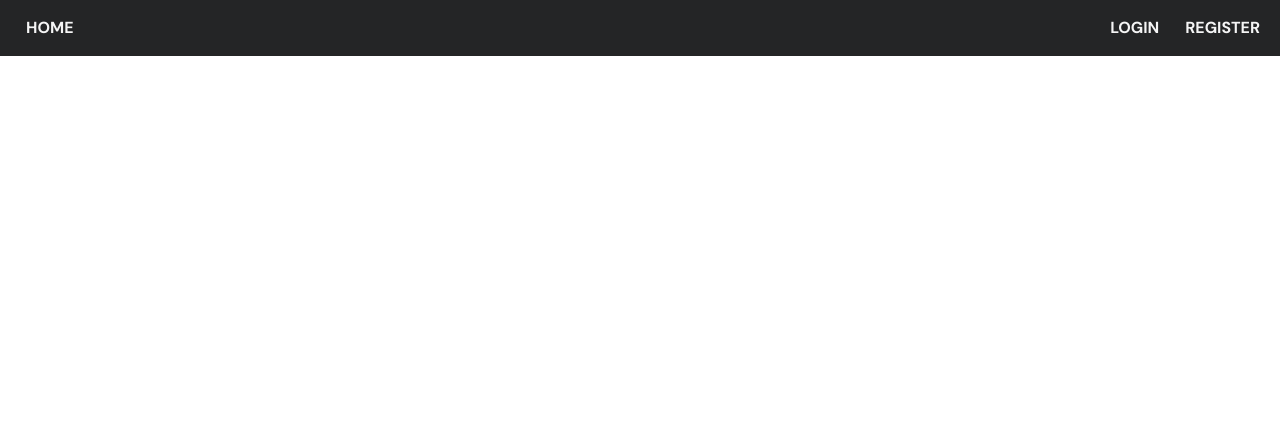
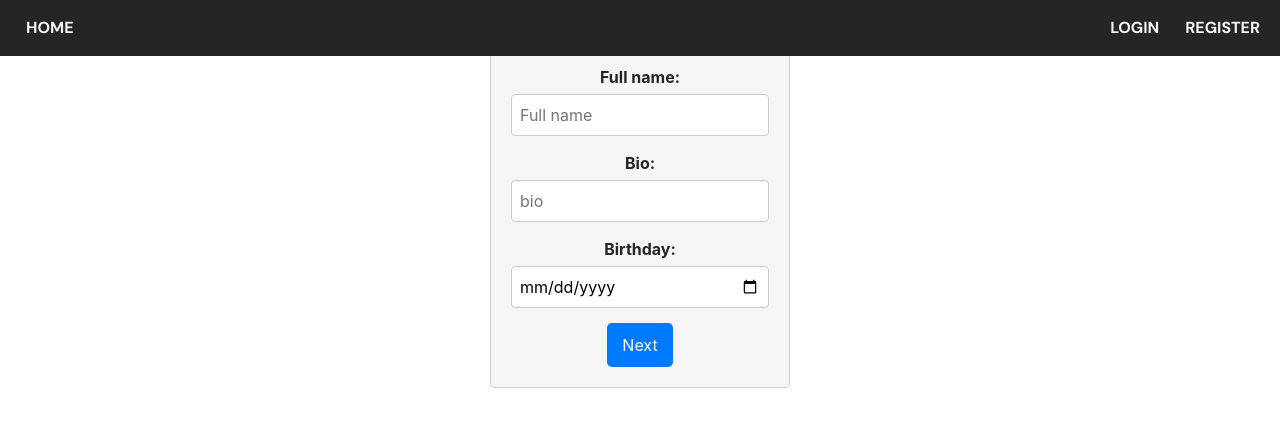
Before and after one commit to oet247/homechef, a React (Create React App) app in the folder src/client/homechef/: page /additionalInfo in a window 1280 px wide. Before the commit this address had no page. Shown: the top 426 px of the page. Built offline with nearby package versions, Linux system fonts and the light colour scheme; the HTML template or start-up script is replaced by a standard one.

Commit message:
worked on additionalInfo

```diff
--- a/src/client/homechef/package.json
+++ b/src/client/homechef/package.json
@@ -9,6 +9,7 @@
     "@types/react-router-dom": "^5.3.3",
     "axios": "^1.6.0",
     "bootstrap": "^5.3.2",
+    "dotenv": "^16.3.1",
     "jwt-decode": "^4.0.0",
     "react": "^18.2.0",
     "react-bootstrap": "^2.9.1",
--- a/src/client/homechef/src/App.js
+++ b/src/client/homechef/src/App.js
@@ -1,14 +1,17 @@
 import './App.css';
-import { BrowserRouter, Routes, Route} from 'react-router-dom';
+import { BrowserRouter, Routes, Route } from 'react-router-dom';
 import { Login } from "./components/login";
 import { Home } from "./components/home";
 import { Navigation } from './components/navigation';
 import { Logout } from './components/logout';
-import Registration from './components/registration';
-import {ProfilePage} from './components/profilepage';
+import { Registration } from './components/registration';
+import { ProfilePage } from './components/profilepage';
+import { AdditionalInfo } from './components/additionalInfo';
+import { UserIdProvider } from './components/customhooks/userIDHook';
 
 function App() {
   return (
+    <UserIdProvider>
       <BrowserRouter>
         <Navigation></Navigation>
         <Routes>
@@ -16,9 +19,11 @@ function App() {
           <Route path="/login" element={<Login />} />
           <Route path="/logout" element={<Logout />} />
           <Route path="/registration" element={<Registration />} />
-        <Route path="/profilepage" element={< ProfilePage/>}/>
+          <Route path="/profilepage" element={<ProfilePage />} />
+          <Route path="/additionalInfo" element={<AdditionalInfo />} />
         </Routes>
       </BrowserRouter>
+    </UserIdProvider>
   );
 }
 
--- /dev/null
+++ b/src/client/homechef/src/components/additionalInfo.jsx
@@ -0,0 +1,113 @@
+import {useState} from "react";
+import axios from 'axios';
+import { useUserId } from './customhooks/userIDHook';
+
+export const AdditionalInfo = () => {
+    const [full_name, setFullName] = useState('');
+    const [bio, setBio] = useState('');
+    const [birthday, setBirthday] = useState('');
+    const [error, setError] = useState('');
+
+    const {userId} = useUserId();
+
+
+
+    const handleAdditionalInfo = async () => {
+        // Check if birthday is a valid date
+        if (birthday && isNaN(Date.parse(birthday))) {
+            setError('Invalid birthday');
+            return;
+        }
+
+        // Check if the entered year is more than 110 years from the current year
+        const currentYear = new Date().getFullYear();
+        const enteredYear = new Date(birthday).getFullYear();
+        if (birthday && currentYear - enteredYear > 110) {
+            setError('Invalid birthday');
+            return;
+        }
+        //Check if the date is in the future
+        const currentDate = new Date();
+        const enteredDate = new Date(birthday);
+        if (birthday && enteredDate > currentDate) {
+            setError('Invalid birthday');
+            return;
+        }
+
+        let age = currentDate.getFullYear() - enteredDate.getFullYear();
+        const m = currentDate.getMonth() - enteredDate.getMonth();
+        if (birthday && (m < 0 || (m === 0 && currentDate.getDate() < enteredDate.getDate()))) {
+            age--;
+        }
+        if (birthday && age < 13) {
+            setError('You must be at least 13 years old to submit');
+            return;
+        }
+
+        try {
+            const response = await axios.patch(
+                `${process.env.REACT_APP_API_URL}/user/${userId}`,
+                {
+                    full_name: full_name,
+                    bio: bio,
+                    birthday: birthday
+                },
+                {
+                    headers: {
+                        'Authorization': `Bearer ${localStorage.getItem('access_token')}`
+                    },
+                    withCredentials: true,
+                }
+            );
+
+            if (response.status === 200) {
+                console.log('successful');
+                window.location.href = '/login';
+            }
+        } catch (error) {
+            console.error('Registration error:', error);
+        }
+    }
+
+    return (
+        <div className="registration-container">
+            <form onSubmit={handleAdditionalInfo}>
+                <div>
+                    <h3>AdditionalInfo</h3>
+                    {error && <p>{error}</p>}
+                    <div className="input-container">
+                        <label>Full name:</label>
+                        <input
+                            type="text"
+                            placeholder="Full name"
+                            value={full_name}
+                            onChange={(e) => setFullName(e.target.value)}
+                        />
+                    </div>
+                    <div className="input-container">
+                        <label>Bio:</label>
+                        <input
+                            type="text"
+                            placeholder="bio"
+                            value={bio}
+                            onChange={(e) => setBio(e.target.value)}
+                        />
+                    </div>
+                    <div className="input-container">
+                        <label>Birthday:</label>
+                        <input
+                            type="date"
+                            placeholder="birthday"
+                            value={birthday}
+                            onChange={(e) => {
+                                setBirthday(e.target.value);
+                                setError('');
+                            }}
+                        />
+                    </div>
+                    <button>Next</button>
+                </div>
+            </form>
+        </div>
+    );
+}
--- /dev/null
+++ b/src/client/homechef/src/components/customhooks/userIDHook.js
@@ -0,0 +1,31 @@
+import React, { createContext, useState, useContext } from 'react';
+import {jwtDecode} from 'jwt-decode';
+
+const UserIdContext = createContext();
+
+export const UserIdProvider = ({ children }) => {
+  const [userId, setUserId] = useState(() => {
+    const jwt = localStorage.getItem('access_token');
+
+    if (jwt) {
+      const decoded = jwtDecode(jwt);
+      return decoded.user_id;
+    }
+
+    return null;
+  });
+
+  return (
+    <UserIdContext.Provider value={{ userId, setUserId }}>
+      {children}
+    </UserIdContext.Provider>
+  );
+};
+
+export const useUserId = () => {
+  const context = useContext(UserIdContext);
+  if (context === undefined) {
+    throw new Error('useUserId must be used within a UserIdProvider');
+  }
+  return context;
+};
--- a/src/client/homechef/src/components/home.js
+++ /dev/null
@@ -1,37 +0,0 @@
-import { useEffect, useState } from "react";
-import axios from "axios";
-import {jwtDecode} from "jwt-decode";
-
-export const Home = () => {
-  const [message, setMessage] = useState('');
-
-  useEffect(() => {
-    const authorizationToken = localStorage.getItem("access_token");
-    if (authorizationToken) {
-      const decoded = jwtDecode(authorizationToken);
-      (async () => {
-        try {
-          const { data } = await axios.get(
-            `http://localhost:8000/user/${decoded.user_id}`,
-            {
-              headers: {
-                'Authorization': `Bearer ${authorizationToken}`
-              }
-            }
-          );
-          setMessage(data.message);
-        } catch (e) {
-          console.log('not auth');
-        }
-      })();
-    } else {
-      window.location.href = '/login';
-    }
-  }, []);
-
-  return (
-    <div className="form-signin mt-5 text-center">
-      <h3>Hi {message}</h3>
-    </div>
-  );
-};
--- /dev/null
+++ b/src/client/homechef/src/components/home.jsx
@@ -0,0 +1,45 @@
+import React, { useEffect, useState } from 'react';
+import axios from 'axios';
+import { useUserId } from './customhooks/userIDHook';
+import { Navigate } from 'react-router-dom';
+
+export const withAuth = (Component) => {
+  return (props) => {
+    const token = localStorage.getItem('access_token');
+    if (!token) {
+      return <Navigate to="/login" />;
+    }
+    return <Component {...props} />;
+  };
+};
+
+const HomeComponent = () => {
+  const [message, setMessage] = useState('');
+  const { userId } = useUserId();
+
+  useEffect(() => {
+    (async () => {
+      try {
+        const { data } = await axios.get(
+          `${process.env.REACT_APP_API_URL}/user/${userId}`,
+          {
+            headers: {
+              'Authorization': `Bearer ${localStorage.getItem('access_token')}`
+            }
+          }
+        );
+        setMessage(data.message);
+      } catch (e) {
+        console.log('not auth');
+      }
+    })();
+  }, [userId]);
+
+  return (
+    <div className="form-signin mt-5 text-center">
+      <h3>Hi {message}</h3>
+    </div>
+  );
+};
+
+export const Home = withAuth(HomeComponent);
--- a/src/client/homechef/src/components/login.js
+++ b/src/client/homechef/src/components/login.jsx
@@ -16,7 +16,7 @@ export const Login = () => {
     };
 
     try {
-      const { data } = await axios.post('http://localhost:8000/user/login/', user, {
+      const { data } = await axios.post(`${process.env.REACT_APP_API_URL}/user/login/`, user, {
         headers: {
           'Content-Type': 'application/json'
         },
--- a/src/client/homechef/src/components/logout.js
+++ b/src/client/homechef/src/components/logout.js
@@ -6,7 +6,7 @@ export const Logout = () => {
     (async () => {
       try {
         await axios.get(
-          'http://localhost:8000/user/logout/',
+          `${process.env.REACT_APP_API_URL}/user/logout/`,
           {
             refresh_token: localStorage.getItem('refresh_token')
           },
@@ -27,7 +27,4 @@ export const Logout = () => {
     })();
   }, []);
 
-  return (
-    <div></div>
-  );
 }
--- a/src/client/homechef/src/interceptors/axios.js
+++ b/src/client/homechef/src/interceptors/axios.js
@@ -9,13 +9,13 @@ axios.interceptors.response.use(
       refresh = true;
 
       const response = await axios.post(
-        'http://localhost:8000/user/login/refresh/',
+        `${process.env.REACT_APP_API_URL}/user/login/refresh/`,
         {
           refresh: localStorage.getItem('refresh_token'),
         },
         {
           headers: {
-            'Authorization': `Bearer ${authorizationToken}`,
+            'Authorization': `Bearer ${localStorage.getItem('access_token')}`
           },
         },
         { withCredentials: true }
```
Also changed, not shown: src/client/homechef/src/components/profilepage.jsx (renamed from src/client/homechef/src/components/profilepage.js, +12 -13 lines), src/client/homechef/src/components/registration.jsx (renamed from src/client/homechef/src/components/registration.js, +6 -4 lines), src/client/homechef/src/components/navigation.jsx (renamed from src/client/homechef/src/components/navigation.js), 2 other files (tests, documents, lock files or other folders). Lines whose indentation alone changed are shown as unchanged.
